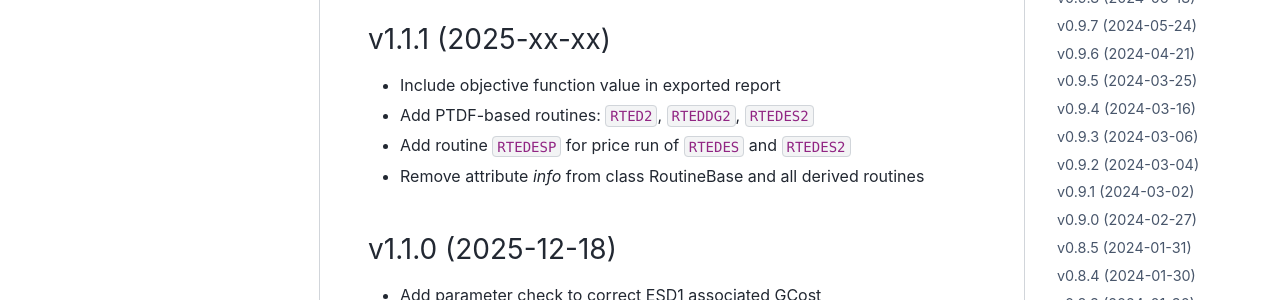
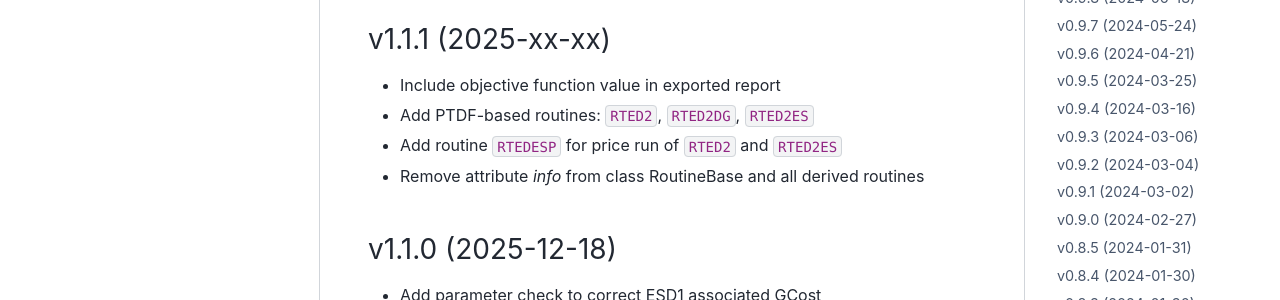
Before and after one commit to CURENT/ams, a Sphinx documentation site: the page built from docs/source/release-notes.rst, in a window 1280 px wide and 900 px high. Shown: the part 338-638 px from the top of the window. Built offline with Sphinx 7.4.7 and the PyData theme 0.15.4, drawn with Linux system fonts in a browser that asks for light colours; pages that are not in the unit, such as notebooks, are missing from menus.

Commit message:
Update release notes

```diff
--- a/docs/source/release-notes.rst
+++ b/docs/source/release-notes.rst
@@ -13,8 +13,8 @@ v1.1.1 (2025-xx-xx)
 ----------------------
 
 - Include objective function value in exported report
-- Add PTDF-based routines: ``RTED2``, ``RTEDDG2``, ``RTEDES2``
-- Add routine ``RTEDESP`` for price run of ``RTEDES`` and ``RTEDES2``
+- Add PTDF-based routines: ``RTED2``, ``RTED2DG``, ``RTED2ES``
+- Add routine ``RTEDESP`` for price run of ``RTED2`` and ``RTED2ES``
 - Remove attribute `info` from class RoutineBase and all derived routines
 
 v1.1.0 (2025-12-18)
```
